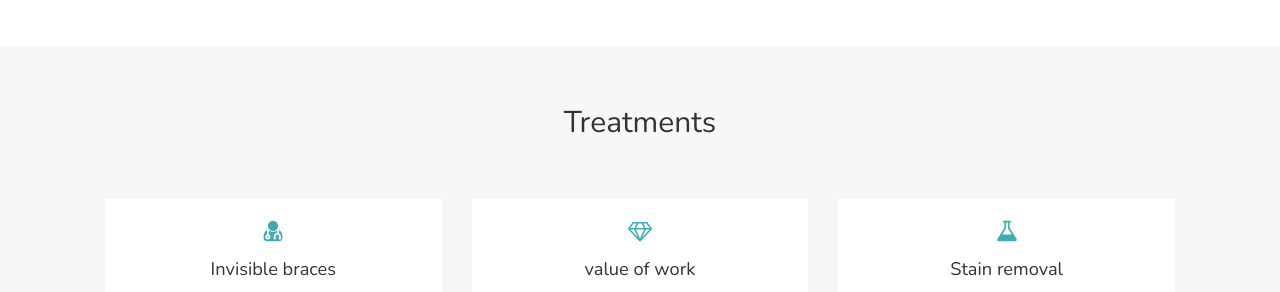
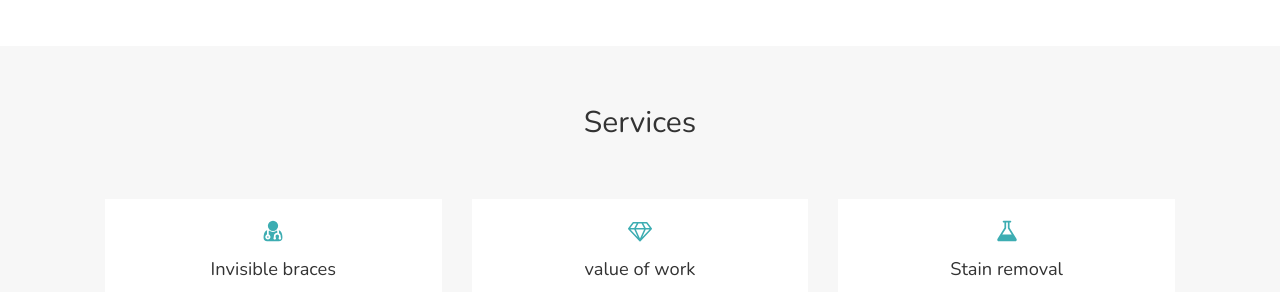
Before and after one commit to gadadhara/GADADHARA, a Jekyll site: the page built from index.html, in a window 1280 px wide and 900 px high, scrolled down 1149 px. Shown: the part 158-450 px from the top of the window. Built offline with Jekyll 4.4.1, drawn with Linux system fonts in a browser that asks for light colours; nearby versions of some CDN libraries.

Commit message:
Update index.html

```diff
--- a/index.html
+++ b/index.html
@@ -133,7 +133,7 @@
 <!-- Start Services -->
 <div id="treatments" class="treatments">
     <div class="container-fluid">
-        <h2 class="section-title">Treatments</h2>
+        <h2 class="section-title">Services</h2>
 
         <div class="row">
             {% for treatment in site.data.treatments %}
```
